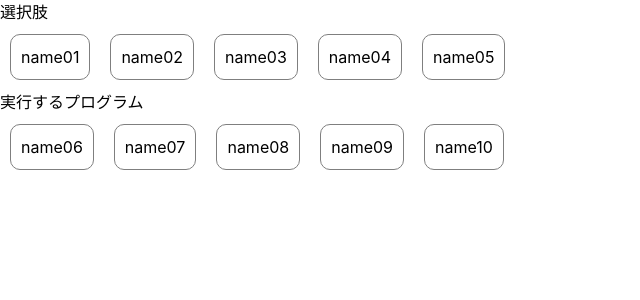
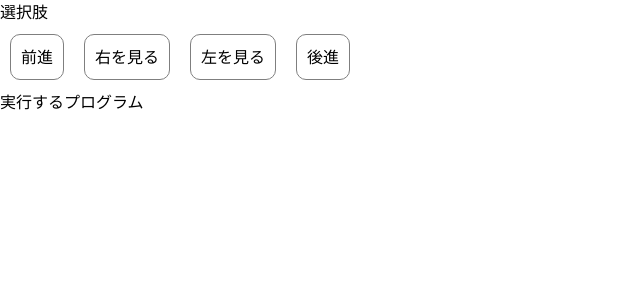
Before and after one commit to sohey-dr/Fukusima_zemi, a Nuxt app: page /dnd in a window 1280 px wide. Shown: the top 300 px of the page, without its empty margins (0-640 px from the left). Built offline with nearby package versions, Linux system fonts and the light colour scheme.

Commit message:
[ADD]matatalabのようなものの実現

```diff
--- a/pages/dnd.vue
+++ b/pages/dnd.vue
@@ -5,8 +5,8 @@
       <draggable
         v-model="itemsA"
         group="myGroup"
+        :sort="false"
         @remove="onRemove"
-        @sort="onSort"
         @start="drag = false"
         @end="drag = false"
         :options="options"
@@ -46,34 +46,26 @@ export default {
       options: {
         group: 'myGroup',
         animation: 200,
+        pull: false
       },
       itemsA: [
-        { id: 1, name: 'name01' },
-        { id: 2, name: 'name02' },
-        { id: 3, name: 'name03' },
-        { id: 4, name: 'name04' },
-        { id: 5, name: 'name05' },
+        { id: 1, name: '前進' },
+        { id: 2, name: '右を見る' },
+        { id: 3, name: '左を見る' },
+        { id: 4, name: '後進' },
       ],
-      itemsB: [
-        { id: 6, name: 'name06' },
-        { id: 7, name: 'name07' },
-        { id: 8, name: 'name08' },
-        { id: 9, name: 'name09' },
-        { id: 10, name: 'name10' },
-      ],
+      itemsB: [],
     }
   },
   methods: {
-    onRemove: function(e) {
-      if (this.itemsA.length === 5) {
-        // this.itemsA.push({
-        //   id: e.draggedContext.element.id,
-        //   name: e.draggedContext.element.name,
-        // })
-      }
-      console.log(itemsA)
-      return true
-    }
+    onRemove (e) {
+      this.itemsA = [
+        { id: 1, name: '前進' },
+        { id: 2, name: '右を見る' },
+        { id: 3, name: '左を見る' },
+        { id: 4, name: '後進' },
+      ];
+    },
   },
 }
 </script>
```
